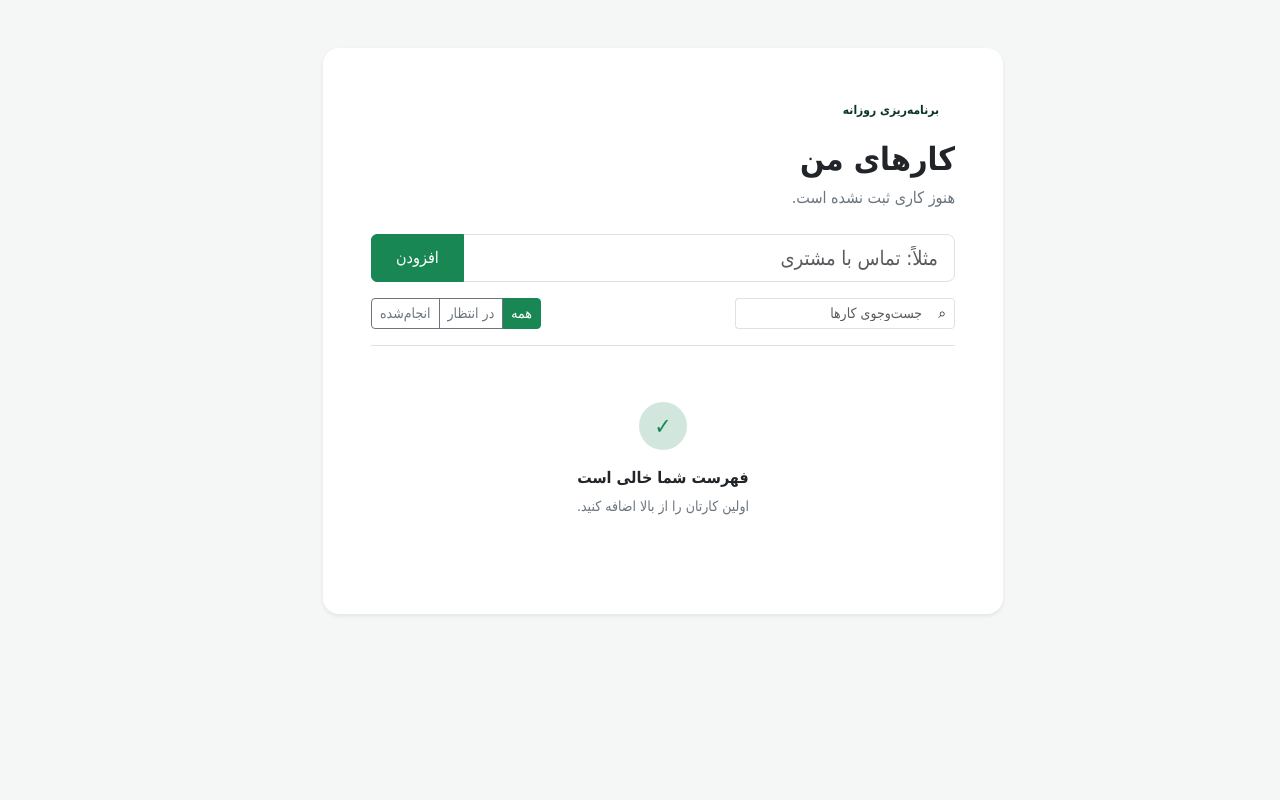
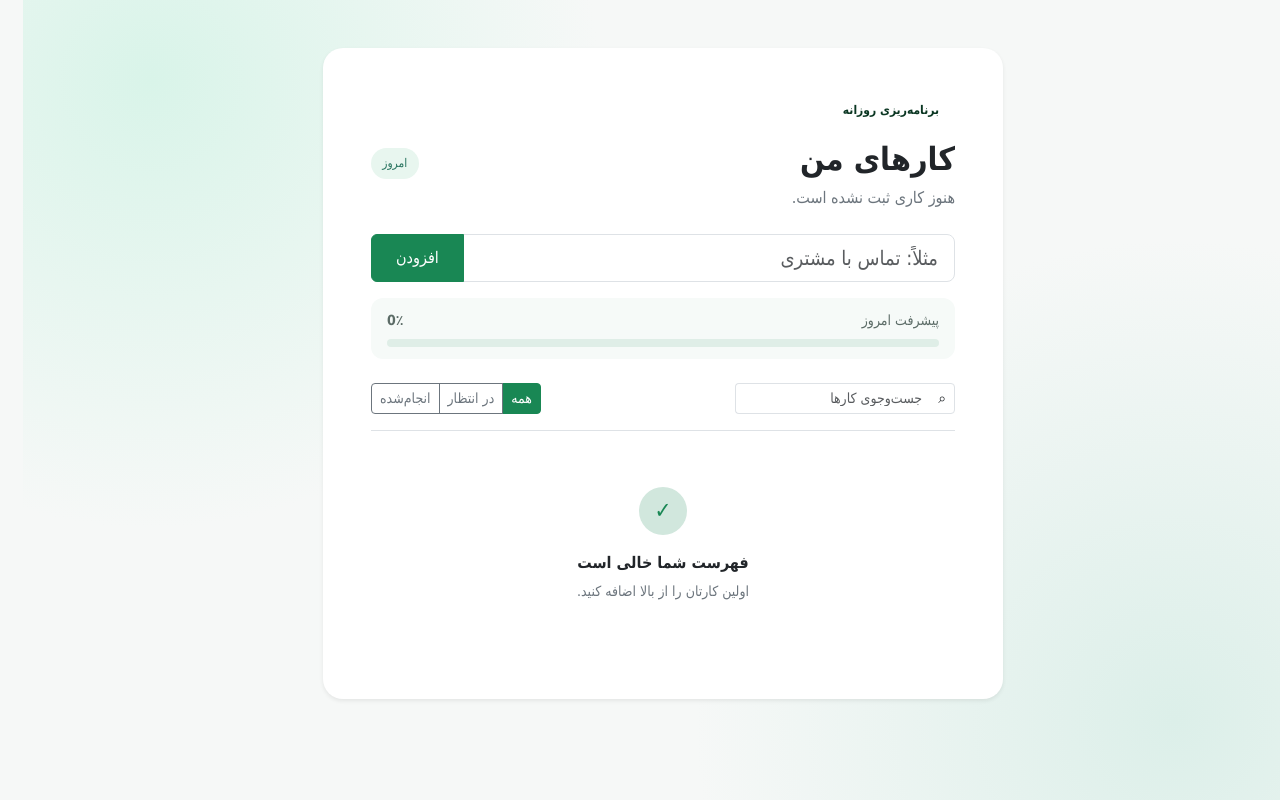
Before and after one commit to webmasterbartaroffice-lgtm/todolist, a React (Vite) app: page / in a window 1280 px wide. Built offline with nearby package versions, Linux system fonts and the light colour scheme.

Commit message:
style: add dynamic todo dashboard interactions

```diff
--- a/src/App.jsx
+++ b/src/App.jsx
@@ -21,6 +21,8 @@ export default function App() {
     return statusMatches && task.title.toLowerCase().includes(query.trim().toLowerCase())
   }), [tasks, query, filter])
   const remaining = tasks.filter((task) => !task.done).length
+  const completed = tasks.length - remaining
+  const progress = tasks.length ? Math.round((completed / tasks.length) * 100) : 0
   const updateTask = (id, updates) => setTasks((current) => current.map((task) => task.id === id ? { ...task, ...updates } : task))
 
   function addTask(event) {
@@ -42,7 +44,10 @@ export default function App() {
         <div className="card-body p-4 p-md-5">
           <header className="mb-4">
             <span className="badge text-bg-success-subtle text-success-emphasis rounded-pill px-3 py-2 mb-3">برنامه‌ریزی روزانه</span>
-            <h1 className="h2 fw-bold mb-2">کارهای من</h1>
+            <div className="d-flex justify-content-between align-items-center gap-3">
+              <h1 className="h2 fw-bold mb-2">کارهای من</h1>
+              <span className="today-label">امروز</span>
+            </div>
             <p className="text-secondary mb-0">{tasks.length ? `${remaining} کار در انتظار از ${tasks.length} کار` : 'هنوز کاری ثبت نشده است.'}</p>
           </header>
 
@@ -51,18 +56,26 @@ export default function App() {
             <button className="btn btn-success px-4" type="submit">افزودن</button>
           </form>
 
+          <div className="progress-section mb-4">
+            <div className="d-flex justify-content-between small mb-2"><span>پیشرفت امروز</span><strong>{progress}٪</strong></div>
+            <div className="progress" role="progressbar" aria-valuenow={progress} aria-valuemin="0" aria-valuemax="100"><div className="progress-bar bg-success" style={{ width: `${progress}%` }} /></div>
+          </div>
+
           <div className="d-flex flex-column flex-md-row justify-content-between align-items-md-center gap-3 border-bottom pb-3 mb-2">
             <div className="input-group input-group-sm search-box">
               <span className="input-group-text bg-white">⌕</span>
               <input className="form-control border-start-0" value={query} onChange={(event) => setQuery(event.target.value)} type="search" placeholder="جست‌وجوی کارها" />
             </div>
-            <div className="btn-group btn-group-sm" role="group" aria-label="فیلتر وضعیت">
-              {Object.entries(filters).map(([key, label]) => <button className={`btn ${filter === key ? 'btn-success' : 'btn-outline-secondary'}`} onClick={() => setFilter(key)} type="button" key={key}>{label}</button>)}
+            <div className="d-flex align-items-center gap-2">
+              <div className="btn-group btn-group-sm" role="group" aria-label="فیلتر وضعیت">
+                {Object.entries(filters).map(([key, label]) => <button className={`btn ${filter === key ? 'btn-success' : 'btn-outline-secondary'}`} onClick={() => setFilter(key)} type="button" key={key}>{label}</button>)}
+              </div>
+              {completed > 0 && <button className="btn btn-sm btn-link text-danger text-nowrap p-0" onClick={() => setTasks((current) => current.filter((task) => !task.done))} type="button">پاک‌سازی</button>}
             </div>
           </div>
 
           {visibleTasks.length ? <ul className="list-group list-group-flush">
-            {visibleTasks.map((task) => <li className="list-group-item px-0 py-3 d-flex align-items-center gap-3" key={task.id}>
+            {visibleTasks.map((task) => <li className={`task-row list-group-item px-0 py-3 d-flex align-items-center gap-3 ${task.done ? 'is-done' : ''}`} key={task.id}>
               <input className="form-check-input task-check m-0" checked={task.done} onChange={() => updateTask(task.id, { done: !task.done })} type="checkbox" />
               {editingId === task.id ? <input className="form-control form-control-sm" autoFocus value={editTitle} onChange={(event) => setEditTitle(event.target.value)} onKeyDown={(event) => { if (event.key === 'Enter') saveEdit(task.id); if (event.key === 'Escape') setEditingId(null) }} /> : <span className={`flex-grow-1 ${task.done ? 'text-decoration-line-through text-secondary' : ''}`}>{task.title}</span>}
               <div className="btn-group btn-group-sm">
--- a/src/index.css
+++ b/src/index.css
@@ -1,10 +1,23 @@
 body {
   min-height: 100vh;
-  background: #f4f7f6;
+  background:
+    radial-gradient(circle at 10% 10%, #d9f4e9 0, transparent 28rem),
+    radial-gradient(circle at 90% 90%, #dcefe9 0, transparent 30rem), #f6f8f7;
   font-family: Tahoma, Arial, sans-serif;
 }
-.todo-card { max-width: 680px; border-radius: 1rem; }
+.todo-card { max-width: 680px; border-radius: 1.25rem; animation: rise .5s ease-out; }
 .search-box { max-width: 220px; }
-.task-check { width: 1.15rem; height: 1.15rem; cursor: pointer; }
+.task-check { width: 1.2rem; height: 1.2rem; cursor: pointer; transition: transform .2s ease; }
+.task-check:checked { transform: scale(1.15); }
 .empty-icon { width: 3rem; height: 3rem; font-size: 1.4rem; }
+.today-label { color: #28745f; background: #e8f6ef; border-radius: 99px; font-size: .75rem; padding: .4rem .7rem; }
+.progress-section { background: #f6faf8; border-radius: .75rem; padding: .75rem 1rem; color: #5c6c67; }
+.progress { height: .45rem; background: #dfeee7; }
+.progress-bar { border-radius: 99px; transition: width .45s ease; }
+.task-row { transition: background .2s ease, transform .2s ease, opacity .2s ease; animation: slide-in .3s ease both; }
+.task-row:hover { background: #f8fcfa; transform: translateX(-3px); }
+.task-row.is-done { opacity: .72; }
+@keyframes rise { from { opacity: 0; transform: translateY(16px); } to { opacity: 1; transform: translateY(0); } }
+@keyframes slide-in { from { opacity: 0; transform: translateY(8px); } to { opacity: 1; transform: translateY(0); } }
+@media (prefers-reduced-motion: reduce) { *, *::before, *::after { animation-duration: .01ms !important; transition-duration: .01ms !important; } }
 @media (max-width: 767.98px) { .search-box { max-width: none; } }
```
